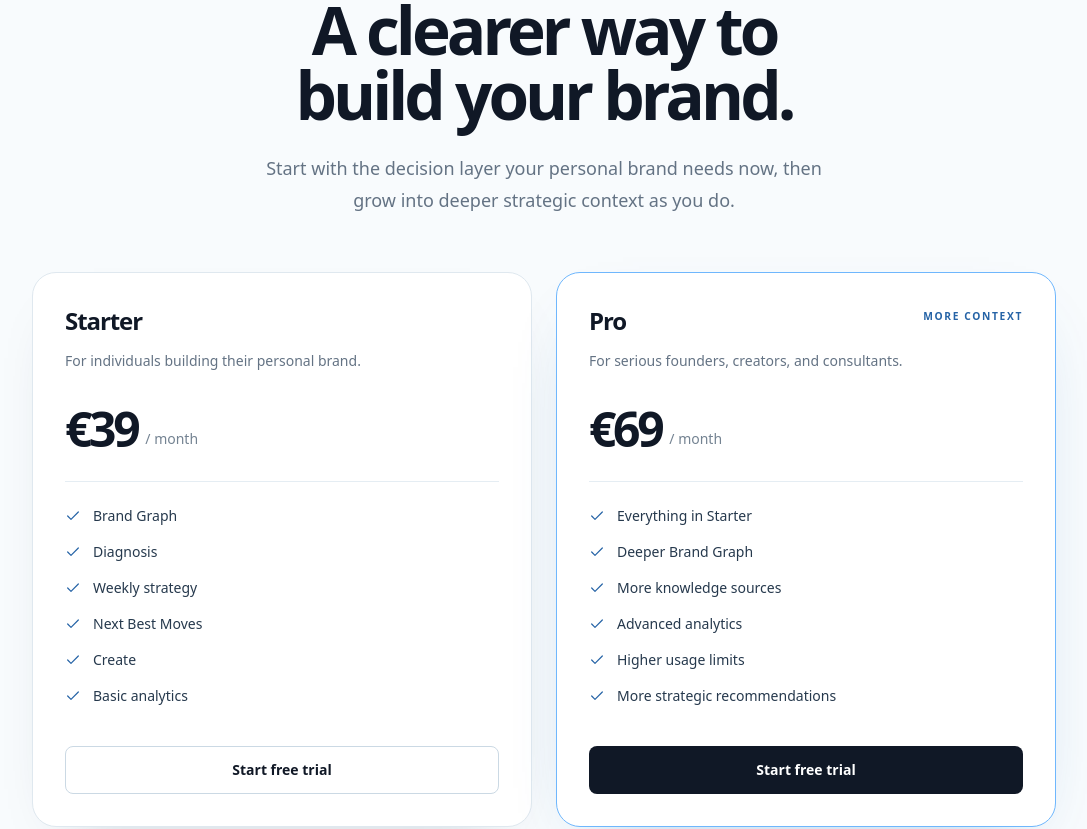
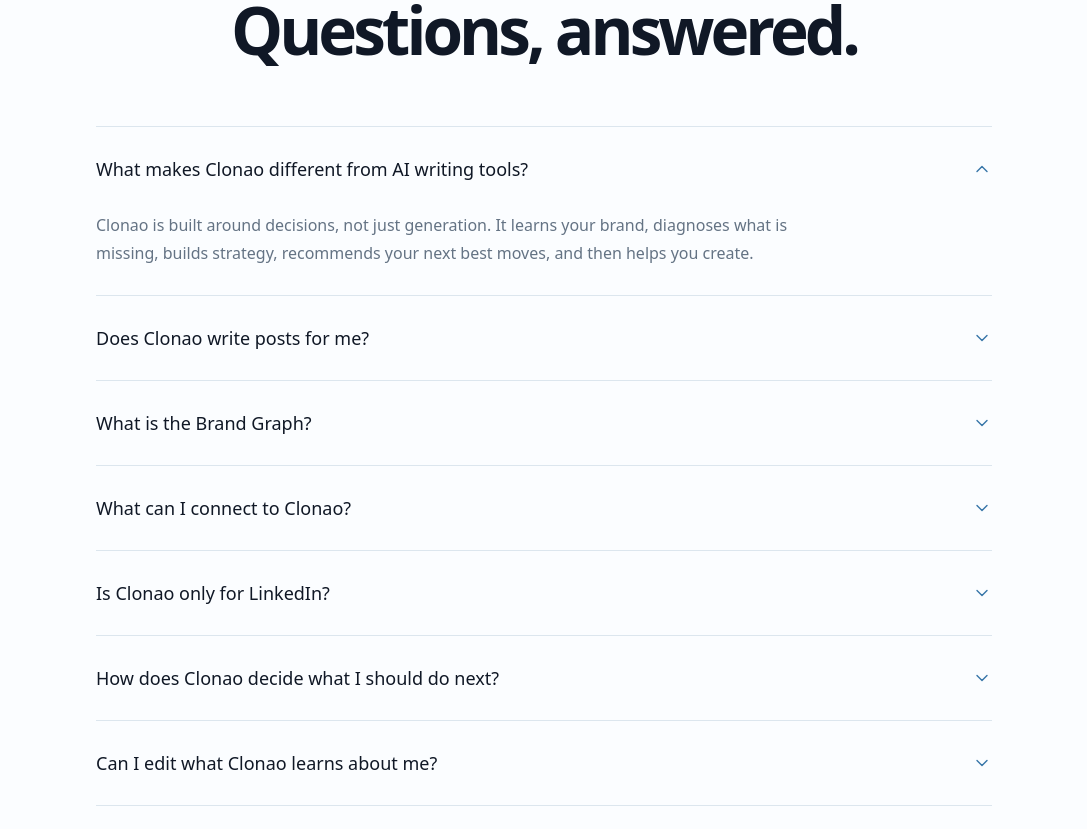
Before and after one commit to veokleo-create07/linkeldn.tool.100k, a Next.js app: page / in a window 1280 px wide. Shown: the part 5060-5889 px from the top of the page, without its empty margins (96-1183 px from the left). Built offline with nearby package versions, Linux system fonts and the light colour scheme.

Commit message:
feat: replace homepage pricing with faq

```diff
--- a/src/app/(marketing)/page.tsx
+++ b/src/app/(marketing)/page.tsx
@@ -1,7 +1,7 @@
 import { HomeHero } from "@/components/marketing/home-hero";
+import { FaqSection } from "@/components/marketing/faq-section";
 import { IntelligenceLoop } from "@/components/marketing/intelligence-loop";
 import { KnowledgeSourcesSection } from "@/components/marketing/knowledge-sources-section";
-import { PricingSection } from "@/components/marketing/pricing-section";
 import { ProblemSection } from "@/components/marketing/problem-section";
 import { FinalCta } from "@/components/marketing/final-cta";
 
@@ -12,7 +12,7 @@
       <ProblemSection />
       <IntelligenceLoop />
       <KnowledgeSourcesSection />
-      <PricingSection />
+      <FaqSection />
       <FinalCta />
     </>
   );
--- /dev/null
+++ b/src/components/marketing/faq-section.tsx
@@ -0,0 +1,88 @@
+"use client";
+
+import { useState } from "react";
+import { ChevronDown } from "lucide-react";
+
+const questions = [
+  {
+    question: "What makes Clonao different from AI writing tools?",
+    answer: "Clonao is built around decisions, not just generation. It learns your brand, diagnoses what is missing, builds strategy, recommends your next best moves, and then helps you create.",
+  },
+  {
+    question: "Does Clonao write posts for me?",
+    answer: "Yes. But creation starts from your strategy, Brand Graph, and recommendations instead of a blank prompt.",
+  },
+  {
+    question: "What is the Brand Graph?",
+    answer: "It is Clonao’s structured understanding of your expertise, stories, opinions, proof, audience, offers, topics, and performance.",
+  },
+  {
+    question: "What can I connect to Clonao?",
+    answer: "LinkedIn history, websites, PDFs, notes, videos, podcasts, case studies, offers, and other knowledge sources.",
+  },
+  {
+    question: "Is Clonao only for LinkedIn?",
+    answer: "Clonao starts with LinkedIn, but the underlying system is designed around personal-brand intelligence rather than one content format.",
+  },
+  {
+    question: "How does Clonao decide what I should do next?",
+    answer: "It combines your Brand Graph, current strategy, content gaps, recent activity, and performance signals to prioritize the most useful next actions.",
+  },
+  {
+    question: "Can I edit what Clonao learns about me?",
+    answer: "Yes. Users should be able to review and correct the Brand Graph so Clonao stays aligned with how they want to position themselves.",
+  },
+  {
+    question: "Is there a free trial?",
+    answer: "Yes. Clonao has a 7-day free trial with no permanent free plan.",
+  },
+] as const;
+
+export function FaqSection() {
+  const [openIndex, setOpenIndex] = useState<number | null>(0);
+
+  return (
+    <section aria-labelledby="faq-heading" className="bg-[#fbfdff] py-24 sm:py-28 lg:py-36">
+      <div className="marketing-container">
+        <div className="mx-auto max-w-3xl text-center">
+          <p className="text-[0.68rem] font-semibold uppercase tracking-[0.22em] text-[#3977a9]">FAQ</p>
+          <h2 id="faq-heading" className="text-balance mt-5 text-4xl font-semibold leading-[1.02] tracking-[-0.06em] text-[#101826] sm:text-5xl lg:text-[4.1rem]">
+            Questions, answered.
+          </h2>
+        </div>
+
+        <div className="mx-auto mt-14 max-w-4xl border-t border-[#dce6ee] sm:mt-16">
+          {questions.map(({ question, answer }, index) => {
+            const isOpen = openIndex === index;
+            const answerId = `faq-answer-${index}`;
+
+            return (
+              <div key={question} className="border-b border-[#dce6ee]">
+                <button
+                  type="button"
+                  aria-expanded={isOpen}
+                  aria-controls={answerId}
+                  onClick={() => setOpenIndex(isOpen ? null : index)}
+                  className="flex w-full items-center justify-between gap-6 py-6 text-left text-base font-medium text-[#101826] transition-colors hover:text-[#2563a6] focus-visible:outline-none focus-visible:ring-2 focus-visible:ring-[#2563a6] focus-visible:ring-offset-4 sm:py-7 sm:text-lg"
+                >
+                  <span>{question}</span>
+                  <ChevronDown aria-hidden="true" className={`size-5 shrink-0 text-[#3977a9] transition-transform duration-300 ease-out ${isOpen ? "rotate-180" : ""}`} strokeWidth={1.7} />
+                </button>
+                <div
+                  id={answerId}
+                  aria-hidden={!isOpen}
+                  className="grid transition-[grid-template-rows,opacity] duration-300 ease-out"
+                  style={{ gridTemplateRows: isOpen ? "1fr" : "0fr", opacity: isOpen ? 1 : 0 }}
+                >
+                  <div className="min-h-0 overflow-hidden">
+                    <p className="max-w-3xl pb-6 pr-10 text-sm leading-6 text-[#647384] sm:pb-7 sm:text-base sm:leading-7">{answer}</p>
+                  </div>
+                </div>
+              </div>
+            );
+          })}
+        </div>
+      </div>
+    </section>
+  );
+}
--- a/src/components/marketing/pricing-section.tsx
+++ /dev/null
@@ -1,83 +0,0 @@
-import Link from "next/link";
-import { Check } from "lucide-react";
-
-const plans = [
-  {
-    name: "Starter",
-    price: "€39",
-    description: "For individuals building their personal brand.",
-    features: ["Brand Graph", "Diagnosis", "Weekly strategy", "Next Best Moves", "Create", "Basic analytics"],
-    emphasized: false,
-  },
-  {
-    name: "Pro",
-    price: "€69",
-    description: "For serious founders, creators, and consultants.",
-    features: ["Everything in Starter", "Deeper Brand Graph", "More knowledge sources", "Advanced analytics", "Higher usage limits", "More strategic recommendations"],
-    emphasized: true,
-  },
-] as const;
-
-export function PricingSection() {
-  return (
-    <section aria-labelledby="pricing-heading" className="bg-[#f8fbfd] py-24 sm:py-28 lg:py-36">
-      <div className="marketing-container">
-        <div className="mx-auto max-w-2xl text-center">
-          <p className="text-[0.68rem] font-semibold uppercase tracking-[0.22em] text-[#3977a9]">Simple pricing</p>
-          <h2 id="pricing-heading" className="text-balance mt-5 text-4xl font-semibold leading-[1.02] tracking-[-0.06em] text-[#101826] sm:text-5xl lg:text-[4.1rem]">
-            A clearer way to build your brand.
-          </h2>
-          <p className="mx-auto mt-6 max-w-xl text-base leading-7 text-[#647384] sm:text-lg sm:leading-8">
-            Start with the decision layer your personal brand needs now, then grow into deeper strategic context as you do.
-          </p>
-        </div>
-
-        <div className="mx-auto mt-14 grid max-w-5xl gap-5 lg:grid-cols-2 lg:gap-6">
-          {plans.map((plan) => (
-            <article
-              key={plan.name}
-              className={[
-                "flex flex-col rounded-[1.5rem] border bg-white p-6 shadow-[0_24px_58px_-42px_rgba(20,50,76,0.34)] sm:p-8",
-                plan.emphasized ? "border-[#6fb7fd] shadow-[0_28px_70px_-42px_rgba(32,104,177,0.42)]" : "border-[#dfe8ef]",
-              ].join(" ")}
-            >
-              <div className="flex items-start justify-between gap-4">
-                <div>
-                  <h3 className="text-2xl font-semibold tracking-[-0.045em] text-[#101826]">{plan.name}</h3>
-                  <p className="mt-3 max-w-sm text-sm leading-6 text-[#647384]">{plan.description}</p>
-                </div>
-                {plan.emphasized && <span className="pt-1 text-[0.64rem] font-semibold uppercase tracking-[0.16em] text-[#2563a6]">More context</span>}
-              </div>
-
-              <div className="mt-8 flex items-end gap-2 border-b border-[#e5edf3] pb-7">
-                <span className="text-5xl font-semibold leading-none tracking-[-0.07em] text-[#101826]">{plan.price}</span>
-                <span className="pb-1 text-sm text-[#748392]">/ month</span>
-              </div>
-
-              <ul className="mt-6 space-y-4" aria-label={`${plan.name} features`}>
-                {plan.features.map((feature) => (
-                  <li key={feature} className="flex items-center gap-3 text-sm text-[#26394d]">
-                    <Check aria-hidden="true" className="size-4 shrink-0 text-[#2563a6]" strokeWidth={1.8} />
-                    <span className={feature === "Everything in Starter" ? "font-medium" : ""}>{feature}</span>
-                  </li>
-                ))}
-              </ul>
-
-              <Link
-                href="/sign-up"
-                className={[
-                  "mt-10 inline-flex min-h-12 items-center justify-center rounded-lg px-5 text-sm font-semibold transition-colors focus-visible:outline-none focus-visible:ring-2 focus-visible:ring-[#2563a6] focus-visible:ring-offset-2",
-                  plan.emphasized ? "bg-[#101826] text-white hover:bg-[#1d3044]" : "border border-[#cbd9e4] bg-white text-[#101826] hover:border-[#8bbce5] hover:bg-[#f5faff]",
-                ].join(" ")}
-              >
-                Start free trial
-              </Link>
-            </article>
-          ))}
-        </div>
-
-        <p className="mt-8 text-center text-sm text-[#748392]">7-day free trial · No permanent free plan</p>
-      </div>
-    </section>
-  );
-}
```
